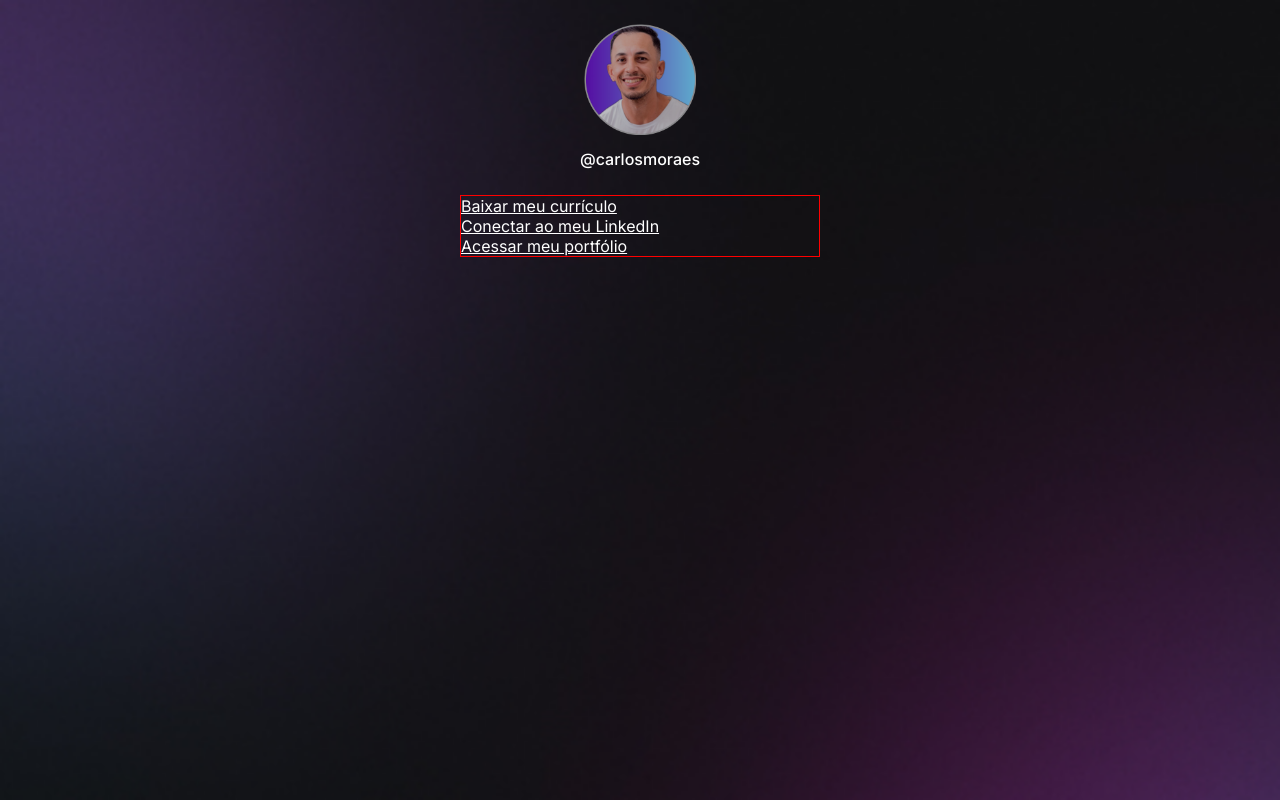
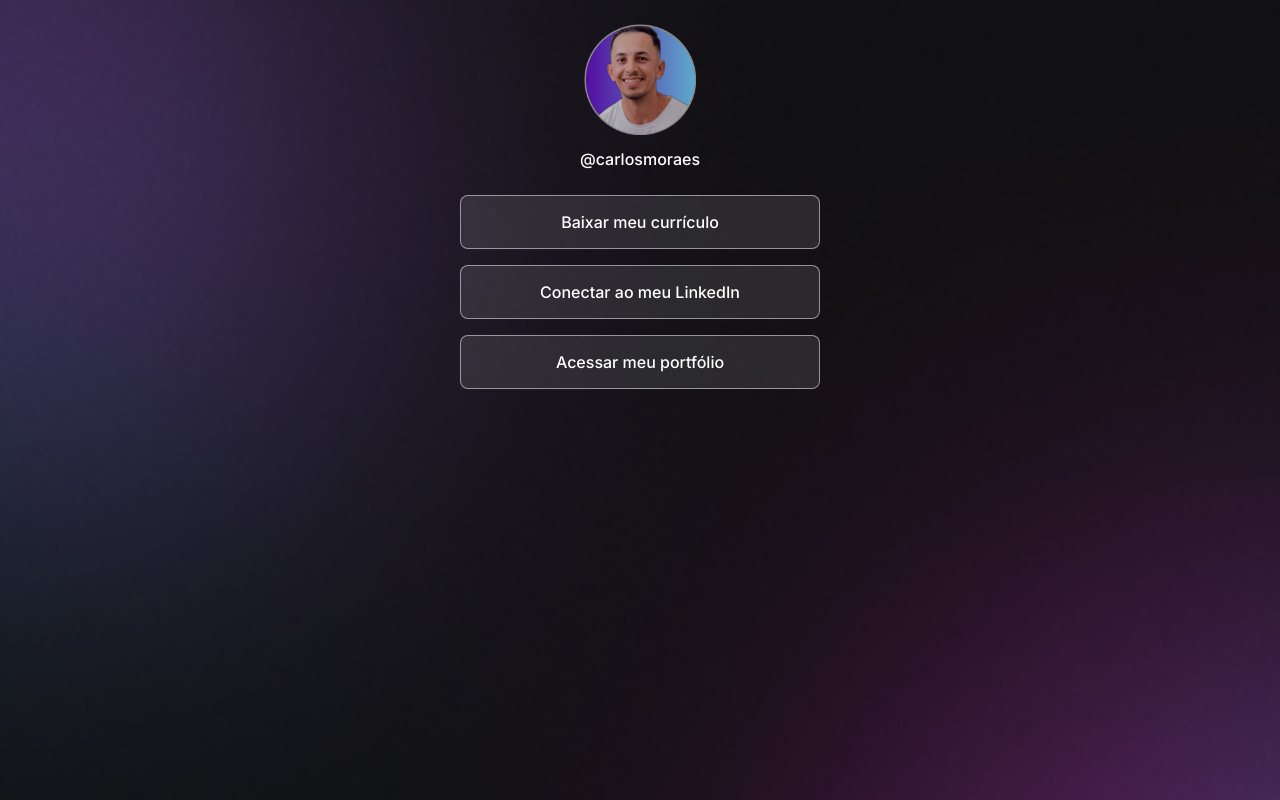
Before and after one commit to Carlos-Moraes2/Devlinks, a plain HTML site: page index.html in a window 1280 px wide. Drawn offline with Linux system fonts and the light colour scheme.

Commit message:
alterando propriedades com pseudo-selector hover

```diff
--- a/style.css
+++ b/style.css
@@ -42,8 +42,34 @@ width: 112px;
 /* links */
 ul {
   list-style: none;
+  display: flex;
+  flex-direction: column;
+  gap: 16px;
 }
 
-ul {
-  border: 1px solid red;
+ul li a {
+
+  display: flex;
+  align-items: center;
+  justify-content: center;
+
+  padding: 16px 24px;
+
+  background: rgba(255, 255, 255, 0.1);
+  border: 1px solid rgba(255, 255, 255, 0.5);
+  border-radius: 8px;
+
+  backdrop-filter: blur (4px);
+  -webkit-backdrop-filter: blur(4px);
+
+  text-decoration: none;
+  font-weight: 500;
+
+  transition: background 0.5s;
 }
+
+/* pseudo-sector */
+ul li:hover {
+  background: rgba(255, 255, 255, 0.05);
+  border: 1.5px solid white;
+}
```
